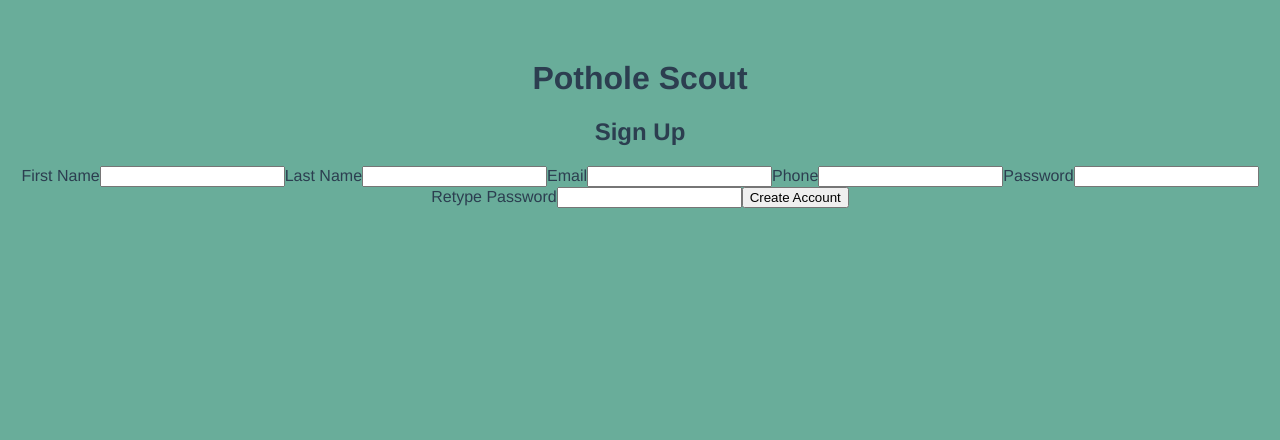
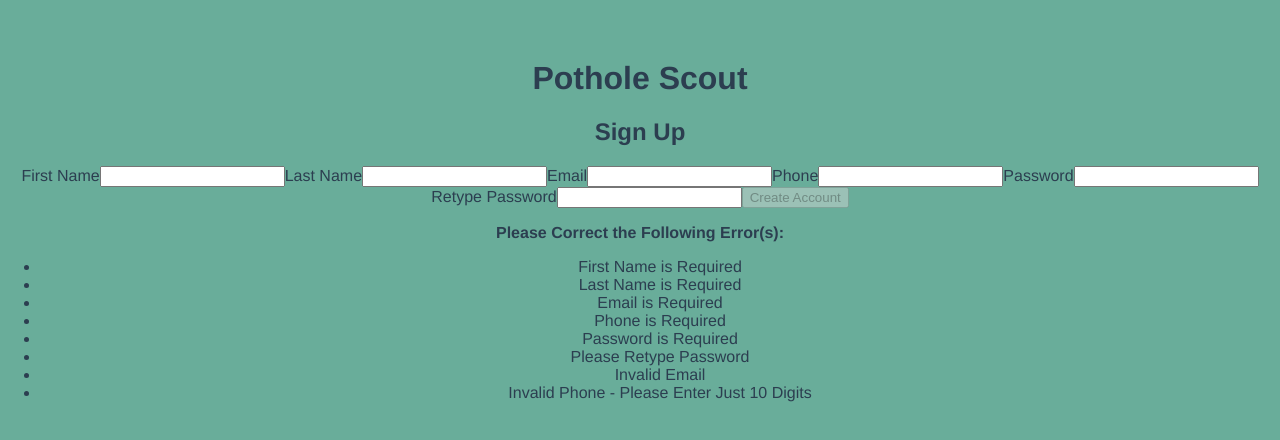
Before and after one commit to carharv/PotholeScout, a Vue app: page /signup in a window 1280 px wide. Shown: the top 440 px of the page. Built offline with nearby package versions, Linux system fonts and the light colour scheme; what vuejs-smart-table would draw is missing.

Commit message:
Added input verifcation

```diff
--- a/src/views/SignUpView.vue
+++ b/src/views/SignUpView.vue
@@ -3,27 +3,155 @@
     <div class="formWrapper">
       <h2>Sign Up</h2>
       <label for="fname">First Name</label>
-      <input type="text" id="fname" name="fname" />
+      <input type="text" id="fname" v-model="fname" />
       <label for="lname">Last Name</label>
-      <input type="text" id="lname" name="lname" />
+      <input type="text" id="lname" v-model="lname" />
       <label for="email">Email</label>
-      <input type="text" id="email" name="email" />
+      <input type="text" id="email" v-model="email" />
       <label for="phone">Phone</label>
-      <input type="text" id="phone" name="phone" />
+      <input type="text" id="phone" v-model="phone" />
       <label for="password">Password</label>
-      <input type="text" id="password" name="password" />
+      <input type="text" id="password" v-model="password" />
       <label for="retypePassword">Retype Password</label>
-      <input type="text" id="retypePassword" name="retypePassword" />
-      <input type="button" value="Create Account" @click="createUser" />
+      <input type="text" id="retypePassword" v-model="retypePassword" />
+      <button :disabled="!isValidInput" @click="createUser">
+        Create Account
+      </button>
+      <p v-if="inputErrors.length">
+        <b>Please Correct the Following Error(s):</b>
+        <ul>
+            <li v-for="(error,pos) in inputErrors" :key="pos">{{error}}</li>
+        </ul>
+      </p>
     </div>
   </form>
 </template>
 
 <script lang="ts">
-import { Component, Prop, Vue } from "vue-property-decorator";
+import { Component, Vue } from "vue-property-decorator";
+import {
+  getAuth,
+  Auth,
+  GoogleAuthProvider,
+  signInWithPopup,
+  UserCredential,
+  createUserWithEmailAndPassword,
+  signInWithEmailAndPassword,
+  sendEmailVerification,
+  signOut,
+  sendPasswordResetEmail,
+} from "firebase/auth";
 
 @Component
 export default class SignUpView extends Vue {
+  fname = "";
+  lname = "";
+  email = "";
+  phone = "";
+  password = "";
+  retypePassword = "";
+  inputErrors: string[] = [];
+
+  auth: Auth | null = null;
+
+  get isValidInput(): boolean {
+    this.inputErrors.splice(0)
+    let checksPassed = 0;
+
+    if (!this.checkForBlankFields) {
+      checksPassed++;
+    }
+
+    if (this.matchingPasswords) {
+      checksPassed++;
+    }
+
+    if (this.validEmail) {
+      checksPassed++;
+    }
+
+    if (this.validPhone) {
+      checksPassed++;
+    }
+
+    return checksPassed === 4;
+  }
+
+  get checkForBlankFields(): boolean {
+    let blankFields = 6;
+
+    if (!this.fname) {
+      this.inputErrors.push("First Name is Required");
+    } else {
+      blankFields--;
+    }
+
+    if (!this.lname) {
+      this.inputErrors.push("Last Name is Required");
+    } else {
+      blankFields--;
+    }
+
+    if (!this.email) {
+      this.inputErrors.push("Email is Required");
+    } else {
+      blankFields--;
+    }
+
+    if (!this.phone) {
+      this.inputErrors.push("Phone is Required");
+    } else {
+      blankFields--;
+    }
+
+    if (!this.password) {
+      this.inputErrors.push("Password is Required");
+    } else {
+      blankFields--;
+    }
+
+    if (!this.retypePassword) {
+      this.inputErrors.push("Please Retype Password");
+    } else {
+      blankFields--;
+    }
+
+    return blankFields !== 0;
+  }
+
+  get matchingPasswords(): boolean {
+      let passed = false
+      if(this.password === this.retypePassword){
+          passed=true
+      }
+      else{
+          this.inputErrors.push("Passwords Do Not Match")
+      }
+    return passed;
+  }
+
+  get validEmail(): boolean {
+    let passed = false;
+
+    if (!this.email.includes("@")) {
+      this.inputErrors.push("Invalid Email");
+    } else {
+      passed = true;
+    }
+    return passed;
+  }
+
+  get validPhone(): boolean {
+    let passed = false;
+
+    if (this.phone.length !== 10) {
+      this.inputErrors.push("Invalid Phone - Please Enter Just 10 Digits");
+    } else {
+      passed = true;
+    }
+    return passed;
+  }
+
   createUser() {
     //Code to create user account and store their details in firestore
     this.pushToHome();
```
